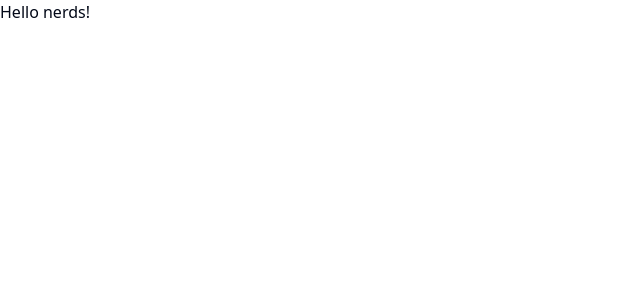
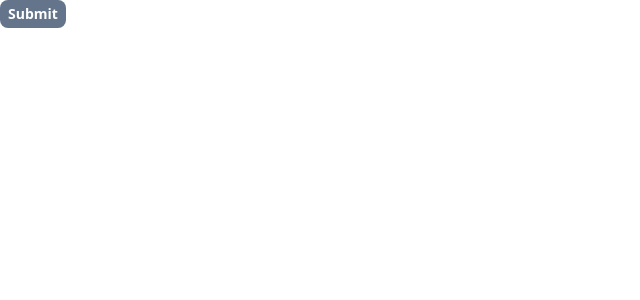
Before and after one commit to leximoon/ttrpg-notetaking-app, a Next.js app: page / in a window 1280 px wide. Shown: the top 300 px of the page, without its empty margins (0-640 px from the left). Built offline with nearby package versions, Linux system fonts and the light colour scheme.

Commit message:
created button, button story and added a button to page

```diff
--- a/src/app/page.tsx
+++ b/src/app/page.tsx
@@ -1,6 +1,9 @@
+import { Button } from "@/components/button";
 
 export default function Home() {
   return (
-    <div>Hello nerds!</div>
+    <div>
+      <Button className="font-bold" label="Submit" intent="secondary" size="s"/>
+    </div>
   );
 }
--- /dev/null
+++ b/src/components/button/button.tsx
@@ -0,0 +1,37 @@
+import { cva, type VariantProps } from "class-variance-authority";
+
+const button = cva("button rounded-lg", {
+  variants: {
+    intent: {
+      primary: [
+        "bg-blue-500",
+        "text-white",
+        "border-transparent",
+        "hover:bg-blue-600",
+      ],
+      secondary: [
+        "bg-slate-500",
+        "text-white",
+        "border-gray-400",
+        "hover:bg-gray-100",
+      ],
+    },
+    size: {
+      s: ["text-sm", "py-1", "px-2"],
+      m: ["text-base", "py-2", "px-4"],
+      l: ["text-lg", "py-3", "px-6"]
+    },
+  },
+  defaultVariants: {
+    intent: "primary",
+    size: "m",
+  },
+});
+
+interface ButtonProps extends React.ButtonHTMLAttributes<HTMLButtonElement>, VariantProps<typeof button> { label?: string }
+
+const Button = ({ intent, size, className, label, onClick, ...props }: ButtonProps) => {
+    return ( <button onClick={ onClick } className= {button({ className, intent, size})}>{ label }</button> );
+}
+
+export { Button };
--- /dev/null
+++ b/src/components/button/index.ts
@@ -0,0 +1 @@
+export * from "./button";
```
Also changed, not shown: 1 other file (tests, documents, lock files or other folders).
